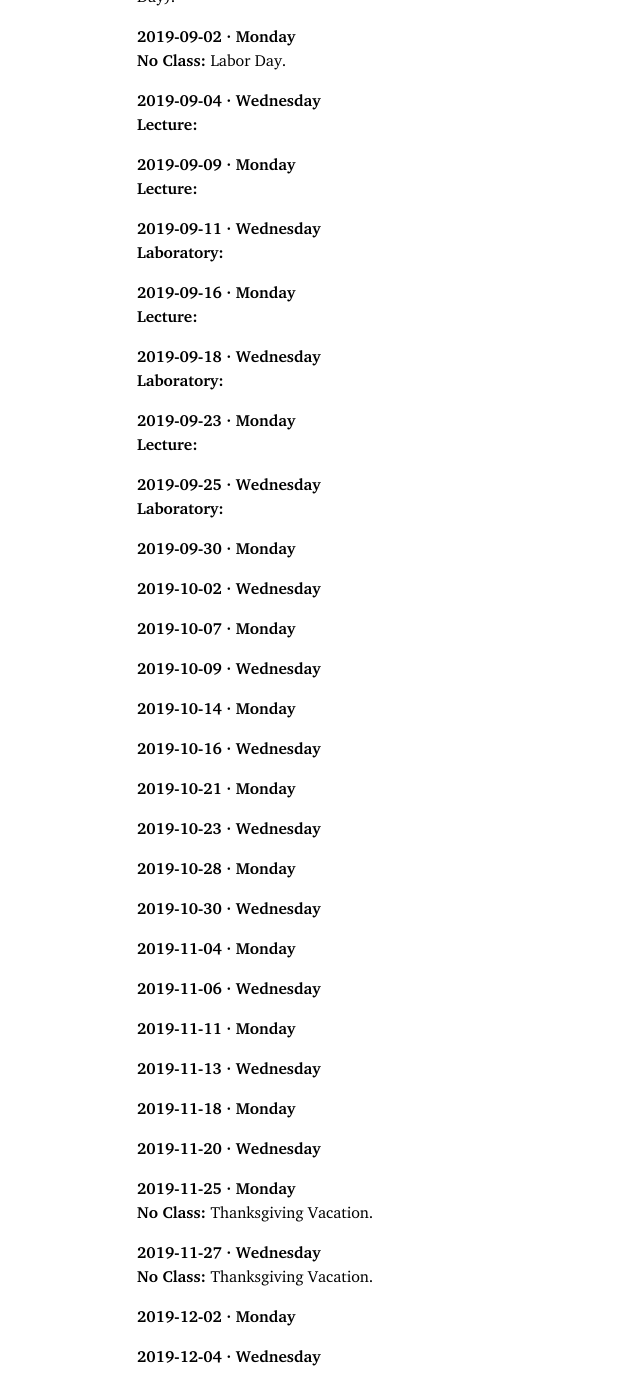
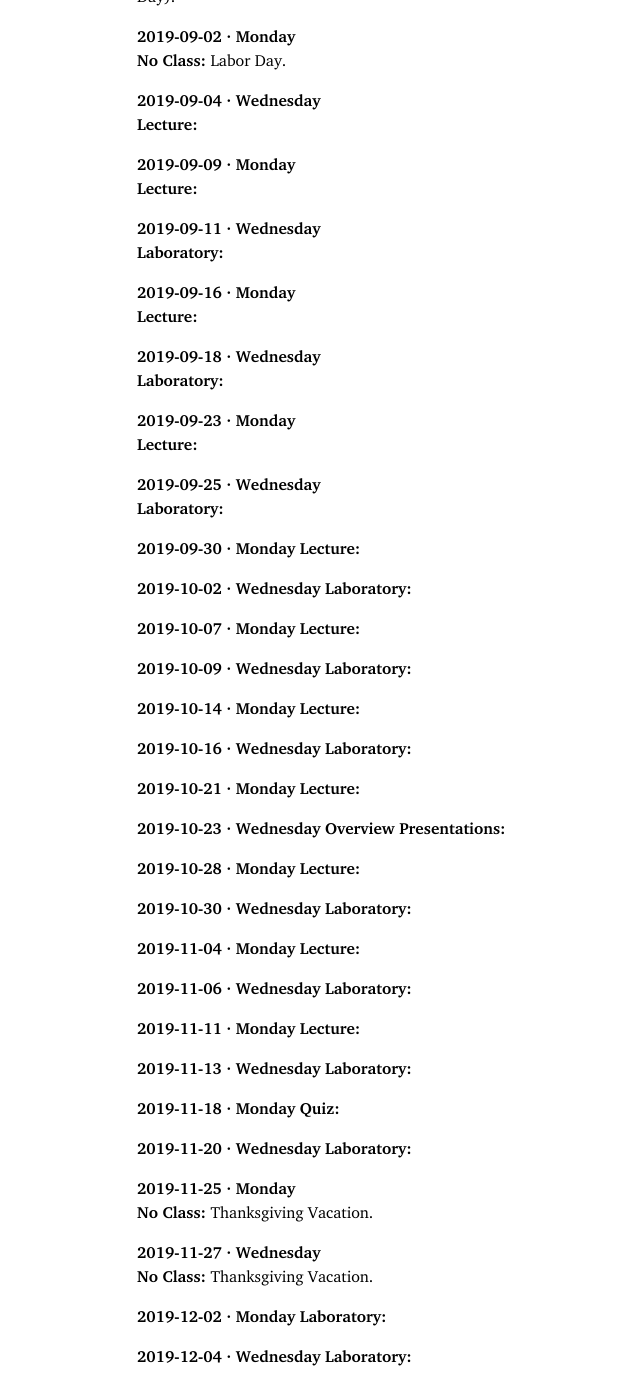
Before and after one commit to skemper/www.jhu-oose.com, a Jekyll site: the page built from index.md, in a window 1280 px wide and 1400 px high, scrolled down 685 px. Shown: the whole window, without its empty margins (203-843 px from the left). Built offline with Jekyll 4.4.1, drawn with Linux system fonts in a browser that asks for light colours; our own code applies the rules of GitHub Pages for plain Markdown files.

Commit message:
Lab days vs lecture days

```diff
--- a/index.md
+++ b/index.md
@@ -46,36 +46,52 @@ Though we usually meet on Mondays & Wednesdays, our first day of classes is actu
 **Laboratory:**
 
 **2019-09-30 · Monday**
+**Lecture:**
 
 **2019-10-02 · Wednesday**
+**Laboratory:**
 
 **2019-10-07 · Monday**
+**Lecture:**
 
 **2019-10-09 · Wednesday**
+**Laboratory:**
 
 **2019-10-14 · Monday**
+**Lecture:**
 
 **2019-10-16 · Wednesday**
+**Laboratory:**
 
 **2019-10-21 · Monday**
+**Lecture:**
 
 **2019-10-23 · Wednesday**
+**Overview Presentations:**
 
 **2019-10-28 · Monday**
+**Lecture:**
 
 **2019-10-30 · Wednesday**
+**Laboratory:**
 
 **2019-11-04 · Monday**
+**Lecture:**
 
 **2019-11-06 · Wednesday**
+**Laboratory:**
 
 **2019-11-11 · Monday**
+**Lecture:**
 
 **2019-11-13 · Wednesday**
+**Laboratory:**
 
 **2019-11-18 · Monday**
+**Quiz:**
 
 **2019-11-20 · Wednesday**
+**Laboratory:**
 
 **2019-11-25 · Monday**
 **No Class:** Thanksgiving Vacation.
@@ -84,5 +100,7 @@ Though we usually meet on Mondays & Wednesdays, our first day of classes is actu
 **No Class:** Thanksgiving Vacation.
 
 **2019-12-02 · Monday**
+**Laboratory:**
 
 **2019-12-04 · Wednesday**
+**Laboratory:**
```
